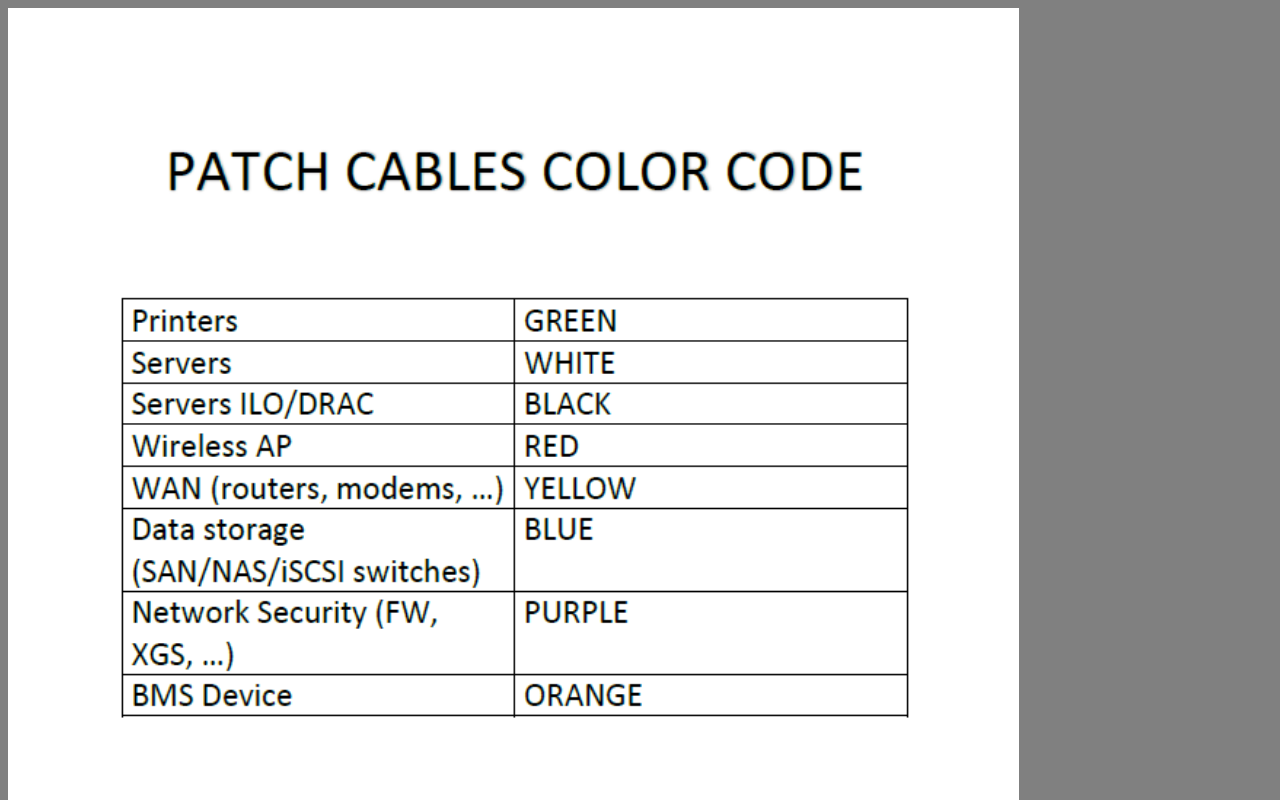
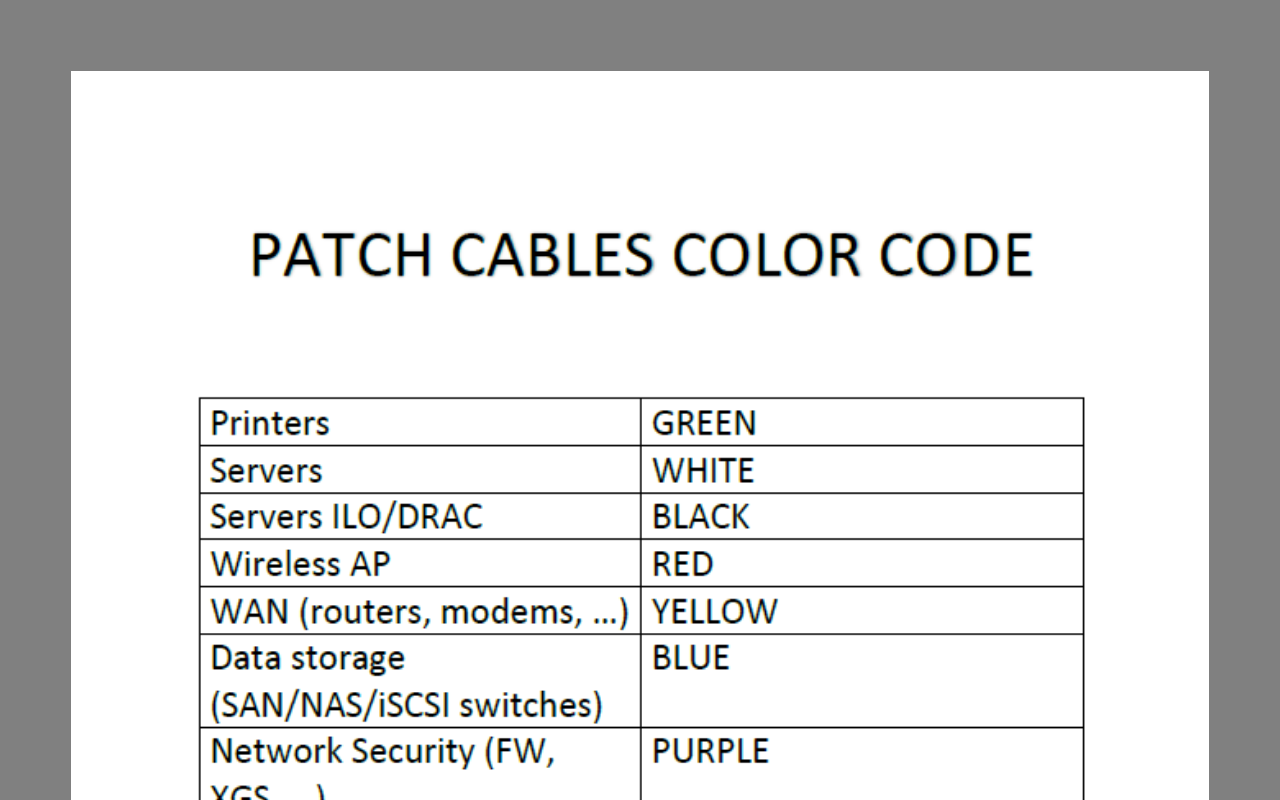
Before and after one commit to RomuloPy/PatchCablesColorCode, a plain HTML site: page index.html in a window 1280 px wide. Shown: the top 800 px of the page. Drawn offline with Linux system fonts and the light colour scheme.

Commit message:
centralizar

```diff
--- a/color_code.css
+++ b/color_code.css
@@ -1,7 +1,11 @@
-img {
-    width: 80%;
+body {
+    background-color: grey;
+
 }
 
-body {
-    background-color: grey;
+img {
+    margin-top: 5%;
+    margin-left: 5%;
+    width: 90%;
+    height: 80%;
 }
```
